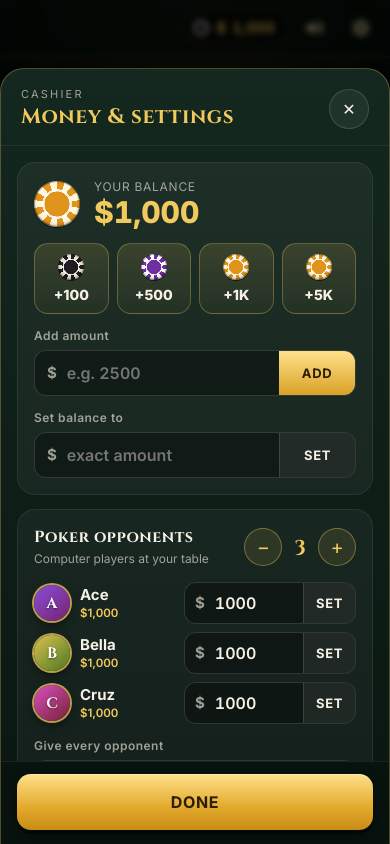
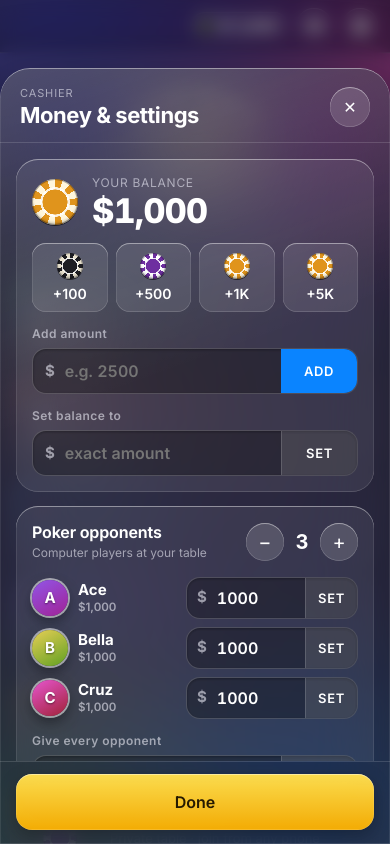
Before and after one commit to msakhil28/games, a plain HTML site: page index.html in a window 390 px wide. Both pictures are taken after a click on the button 360 px from the left and 28 px from the top of the page. Drawn offline with Linux system fonts and the light colour scheme.

Commit message:
Add Settlers, a Catan-style island trading game (#13)
* Add Settlers, a Catan-style island trading game

Full base-game rules: random island with 9 harbours (6s and 8s kept
apart), snake setup, production, robber with discards and stealing,
roads/settlements/cities with distance rule and piece limits, all five
development card types, Largest Army, Longest Road, bank/harbour trades
and trade offers between players, win at 10 points.

Runs on one phone vs 1-3 computers or online in rooms: several players
can be asked at once (discards, trade answers), each phone receives only
its own hand, trade offers time out after 30s, absent players are
auto-played. SVG board scales to any screen; landscape layout included.

Co-Authored-By: Claude Opus 5.5 <noreply@anthropic.com>
Claude-Session: https://claude.ai/code/session_01BeDjLVwZdQZT9SDkTg7xRe

* Add iOS-style liquid glass theme

Co-Authored-By: Claude Sonnet 5.5 <noreply@anthropic.com>
Claude-Session: https://claude.ai/code/session_01BeDjLVwZdQZT9SDkTg7xRe

* Brighter, more colourful glass background

Co-Authored-By: Claude Sonnet 5.5 <noreply@anthropic.com>
Claude-Session: https://claude.ai/code/session_01BeDjLVwZdQZT9SDkTg7xRe

---------

Co-authored-by: Claude <noreply@anthropic.com>

```diff
--- /dev/null
+++ b/glass.css
@@ -0,0 +1,127 @@
+/* ================= Card Room — iOS "liquid glass" skin =================
+   Loaded after styles.css. Re-skins the shell (header, menu, buttons, sheets, inputs)
+   with frosted translucent surfaces, SF-style type and soft system colours. */
+:root {
+  --serif: -apple-system, BlinkMacSystemFont, 'SF Pro Display', 'Inter', system-ui, sans-serif;
+  --gold: #ffd60a; --gold2: #ff9f0a; --gold-ink: #261a00;
+  --ink: #fff; --muted: rgba(235, 235, 245, .6);
+  --glass: rgba(28, 28, 38, .5);
+  --line: rgba(255, 255, 255, .16);
+  --g-fill: linear-gradient(160deg, rgba(255, 255, 255, .22), rgba(255, 255, 255, .06) 55%, rgba(255, 255, 255, .1));
+  --g-blur: blur(28px) saturate(180%);
+  --g-edge: inset 0 1px 0 rgba(255, 255, 255, .38), inset 0 -1px 0 rgba(255, 255, 255, .06), inset 0 0 0 .5px rgba(255, 255, 255, .18);
+  --spring: cubic-bezier(.32, 1.4, .5, 1);
+}
+html { background: #1a1830; }
+body {
+  background:
+    radial-gradient(70vmax 55vmax at 8% -5%, rgba(120, 115, 255, .85), transparent 62%),
+    radial-gradient(60vmax 50vmax at 100% 8%, rgba(255, 90, 200, .65), transparent 62%),
+    radial-gradient(65vmax 55vmax at 85% 105%, rgba(40, 170, 255, .75), transparent 62%),
+    radial-gradient(55vmax 45vmax at -5% 100%, rgba(60, 230, 160, .55), transparent 62%),
+    radial-gradient(40vmax 30vmax at 50% 50%, rgba(255, 170, 90, .18), transparent 70%),
+    #1a1830;
+  background-attachment: fixed;
+}
+body::before { /* slow drifting highlight behind the glass */
+  content: ''; position: fixed; inset: -20%; z-index: -1; pointer-events: none;
+  background: radial-gradient(35vmax 35vmax at 30% 30%, rgba(255, 255, 255, .14), transparent 70%);
+  animation: drift 22s ease-in-out infinite alternate;
+}
+@keyframes drift { to { transform: translate(25%, 18%) scale(1.2); } }
+@media (prefers-reduced-motion: reduce) { body::before { animation: none; } }
+
+/* ---------- header ---------- */
+.bar { background: rgba(24, 24, 34, .45); backdrop-filter: var(--g-blur); -webkit-backdrop-filter: var(--g-blur);
+  border-bottom: .5px solid rgba(255, 255, 255, .18); box-shadow: 0 1px 0 rgba(255, 255, 255, .05); }
+.bar h1 { font: 700 17px/1 var(--sans); letter-spacing: -.01em; text-align: center;
+  background: none; color: #fff; -webkit-text-fill-color: #fff; }
+.icon-btn { color: #fff; background: rgba(255, 255, 255, .1); width: 36px; height: 36px; margin: 0 2px;
+  box-shadow: var(--g-edge); transition: transform .2s var(--spring), background .2s; }
+.icon-btn:active { background: rgba(255, 255, 255, .22); transform: scale(.9); }
+.bank { background: rgba(255, 255, 255, .12); border: 0; box-shadow: var(--g-edge); color: #fff; font-size: 14px; }
+
+/* ---------- buttons ---------- */
+.b, .btn { border-radius: 16px; letter-spacing: 0; text-transform: none; font-weight: 600; font-size: 15px;
+  border: 0; backdrop-filter: blur(14px) saturate(160%); -webkit-backdrop-filter: blur(14px) saturate(160%);
+  box-shadow: var(--g-edge), 0 6px 18px rgba(0, 0, 0, .28);
+  transition: transform .2s var(--spring), filter .15s, box-shadow .2s; }
+.b:active:not(:disabled), .btn:active:not(:disabled) { transform: scale(.96);
+  box-shadow: var(--g-edge), 0 2px 6px rgba(0, 0, 0, .25); filter: brightness(1.1); }
+.b-fold, .btn.danger { background: linear-gradient(180deg, rgba(255, 105, 97, .95), rgba(255, 59, 48, .9)); }
+.b-call { background: linear-gradient(180deg, rgba(76, 217, 100, .95), rgba(40, 190, 80, .9)); }
+.b-raise, .btn.primary { background: linear-gradient(180deg, rgba(255, 224, 80, .98), rgba(255, 179, 0, .95)); color: var(--gold-ink); }
+.b-ghost, .btn { background: var(--g-fill); border: 0; color: #fff; }
+.btn.primary { color: var(--gold-ink); }
+
+/* ---------- main menu ---------- */
+.menu { gap: 16px; }
+.wordmark { font: 800 38px/1.05 var(--sans); letter-spacing: -.03em;
+  background: linear-gradient(180deg, #fff 20%, rgba(255, 255, 255, .6)); -webkit-background-clip: text; background-clip: text; color: transparent;
+  filter: drop-shadow(0 4px 18px rgba(120, 100, 255, .45)); }
+.tagline { font-size: 13px; letter-spacing: 0; text-transform: none; color: var(--muted); font-weight: 500; }
+.tiles { gap: 12px; }
+.tile { --acc: 220 90% 62%; border: 0; border-radius: 26px; padding: 14px 16px 14px 12px;
+  background:
+    radial-gradient(120% 140% at 0% 0%, hsl(var(--acc) / .38), transparent 60%),
+    var(--g-fill), rgba(30, 30, 44, .38);
+  backdrop-filter: var(--g-blur); -webkit-backdrop-filter: var(--g-blur);
+  box-shadow: var(--g-edge), 0 14px 34px rgba(0, 0, 0, .35);
+  transition: transform .25s var(--spring), box-shadow .25s; }
+.tile:active { transform: scale(.965); }
+.tile::after { background: linear-gradient(105deg, transparent 42%, rgba(255, 255, 255, .14) 50%, transparent 58%); }
+.tile .txt b { font: 650 17px var(--sans); letter-spacing: -.015em; }
+.tile .txt small { font-size: 13px; line-height: 1.3; display: block; margin-top: 2px; }
+.tile .go { font-size: 24px; font-weight: 300; color: rgba(255, 255, 255, .45); }
+.t-poker { --acc: 142 70% 48%; } .t-bj { --acc: 3 100% 62%; } .t-ludo { --acc: 211 100% 58%; }
+.t-biz { --acc: 275 80% 66%; } .t-catan { --acc: 28 100% 56%; } .t-friends { --acc: 48 100% 55%; } .t-live { --acc: 145 80% 50%; }
+#open-settings { margin-top: 2px; }
+
+/* ---------- sheets & dialogs ---------- */
+dialog, #settings { border: 0; border-radius: 30px; color: #fff;
+  background: linear-gradient(160deg, rgba(255, 255, 255, .2), rgba(255, 255, 255, .05) 40%), rgba(30, 30, 46, .55);
+  backdrop-filter: blur(40px) saturate(190%); -webkit-backdrop-filter: blur(40px) saturate(190%);
+  box-shadow: var(--g-edge), 0 40px 90px rgba(0, 0, 0, .55); }
+dialog::backdrop { background: rgba(10, 10, 25, .45); backdrop-filter: blur(8px); -webkit-backdrop-filter: blur(8px); }
+@media (max-width: 520px) { #settings { border-radius: 30px 30px 0 0; } }
+.set h2, .cs-head h2 { font: 700 22px var(--sans); letter-spacing: -.02em; color: #fff; }
+.cs-head { border-bottom: .5px solid rgba(255, 255, 255, .14); }
+.cs-head small { letter-spacing: .08em; }
+.cs-close { background: rgba(255, 255, 255, .14); border: 0; box-shadow: var(--g-edge); transition: transform .2s var(--spring); }
+.cs-close:active { transform: scale(.88); }
+.cs-card { background: rgba(255, 255, 255, .08); border: 0; border-radius: 22px; box-shadow: var(--g-edge); }
+.cs-balance b { color: #fff; font-size: 34px; letter-spacing: -.02em; }
+.cs-title h3 { font: 650 16px var(--sans); letter-spacing: -.01em; }
+.cs-quick button { background: rgba(255, 255, 255, .1); border: 0; box-shadow: var(--g-edge); color: #fff; font-weight: 600;
+  transition: transform .2s var(--spring), background .2s; }
+.cs-quick button:active { background: rgba(255, 214, 10, .3); }
+.cs-group, .set input, .mp input:not([type=checkbox]):not([type=range]), .mp select {
+  background: rgba(0, 0, 0, .28); border: .5px solid rgba(255, 255, 255, .18); border-radius: 14px; box-shadow: inset 0 1px 3px rgba(0, 0, 0, .3); }
+.cs-group:focus-within, .set input:focus, .mp input:focus, .mp select:focus { border-color: rgba(10, 132, 255, .9); box-shadow: 0 0 0 4px rgba(10, 132, 255, .28); outline: 0; }
+.cs-go { background: rgba(255, 255, 255, .12); border-left: .5px solid rgba(255, 255, 255, .15); font-weight: 600; }
+.cs-go.primary { background: #0a84ff; color: #fff; }
+.cs-step b { color: #fff; }
+.cs-step button { background: rgba(255, 255, 255, .14); border: 0; color: #fff; box-shadow: var(--g-edge); }
+.cs-name small { color: var(--muted); }
+.cs-danger { background: rgba(255, 69, 58, .14); }
+.cs-reset { background: rgba(255, 69, 58, .22); border: 0; color: #ff8a82; border-radius: 14px; }
+.cs-foot { background: transparent; border-top: .5px solid rgba(255, 255, 255, .14); }
+.set section { border-top-color: rgba(255, 255, 255, .12); }
+
+/* ---------- in-game chrome: glass plates, pills, avatars ---------- */
+.plate { background: rgba(20, 20, 30, .5); backdrop-filter: blur(14px) saturate(170%); -webkit-backdrop-filter: blur(14px) saturate(170%);
+  border: 0; border-radius: 14px; box-shadow: var(--g-edge), 0 6px 14px rgba(0, 0, 0, .3); }
+.plate span { color: #ffd60a; }
+.tag { background: rgba(255, 255, 255, .16); color: #fff; box-shadow: var(--g-edge); }
+.tag.hand { background: linear-gradient(180deg, #ffe45c, #ffb300); color: var(--gold-ink); }
+.avatar { box-shadow: 0 0 0 2px rgba(255, 255, 255, .55), 0 6px 14px rgba(0, 0, 0, .4); }
+.avatar span { font-family: var(--sans); font-weight: 700; }
+.ring { background: conic-gradient(#0a84ff calc(var(--p) * 360deg), rgba(255, 255, 255, .14) 0); }
+.hint { color: var(--muted); }
+
+/* ---------- action dock & misc ---------- */
+.dock { background: rgba(24, 24, 36, .45); backdrop-filter: var(--g-blur); -webkit-backdrop-filter: var(--g-blur);
+  border: 0; border-radius: 26px; box-shadow: var(--g-edge), 0 12px 30px rgba(0, 0, 0, .35); }
+.bank { border: 0; }
+.bar .bank { background: rgba(255, 255, 255, .12); }
+.avatar { opacity: 1; background: linear-gradient(150deg, hsl(var(--h) 75% 62%), hsl(calc(var(--h) + 40) 65% 38%)); }
--- a/index.html
+++ b/index.html
@@ -4,7 +4,7 @@
 <meta charset="utf-8">
 <meta name="viewport" content="width=device-width, initial-scale=1, viewport-fit=cover">
 <title>Card Room</title>
-<meta name="theme-color" content="#07120d">
+<meta name="theme-color" content="#1a1830">
 <meta name="description" content="Poker and Blackjack, installable and playable offline.">
 <link rel="manifest" href="manifest.webmanifest">
 <link rel="icon" href="icons/icon-192.png">
@@ -16,6 +16,7 @@
 <link rel="preload" href="fonts/cinzel-700.woff2" as="font" type="font/woff2" crossorigin>
 <link rel="preload" href="fonts/inter-var.woff2" as="font" type="font/woff2" crossorigin>
 <link rel="stylesheet" href="styles.css">
+<link rel="stylesheet" href="glass.css">
 </head>
 <body>
 <header class="bar">
--- a/sw.js
+++ b/sw.js
@@ -1,7 +1,7 @@
 // Service worker: network-first so updates show up immediately when online, cache fallback for offline play.
 // VERSION is stamped with the commit SHA on every deploy (see .github/workflows/pages.yml).
-const VERSION = 'cardroom-v4';
-const FILES = ['./', 'index.html', 'styles.css', 'store.js', 'poker.js', 'blackjack.js', 'app.js', 'sfx.js', 'ui.js', 'fonts/cinzel-700.woff2', 'fonts/inter-var.woff2',
+const VERSION = 'cardroom-v5';
+const FILES = ['./', 'index.html', 'styles.css', 'glass.css', 'store.js', 'poker.js', 'blackjack.js', 'app.js', 'sfx.js', 'ui.js', 'fonts/cinzel-700.woff2', 'fonts/inter-var.woff2',
   'vendor/peerjs.min.js', 'vendor/qrcode.js', 'net.js', 'mp-host.js', 'mp-poker.js', 'mp-blackjack.js', 'mp-games.js', 'mp.js', 'ludo.js', 'business.js', 'catan.js',
   'manifest.webmanifest', 'icons/icon-192.png', 'icons/icon-512.png', 'icons/icon-maskable-512.png', 'icons/apple-touch-icon.png'];
 
```
